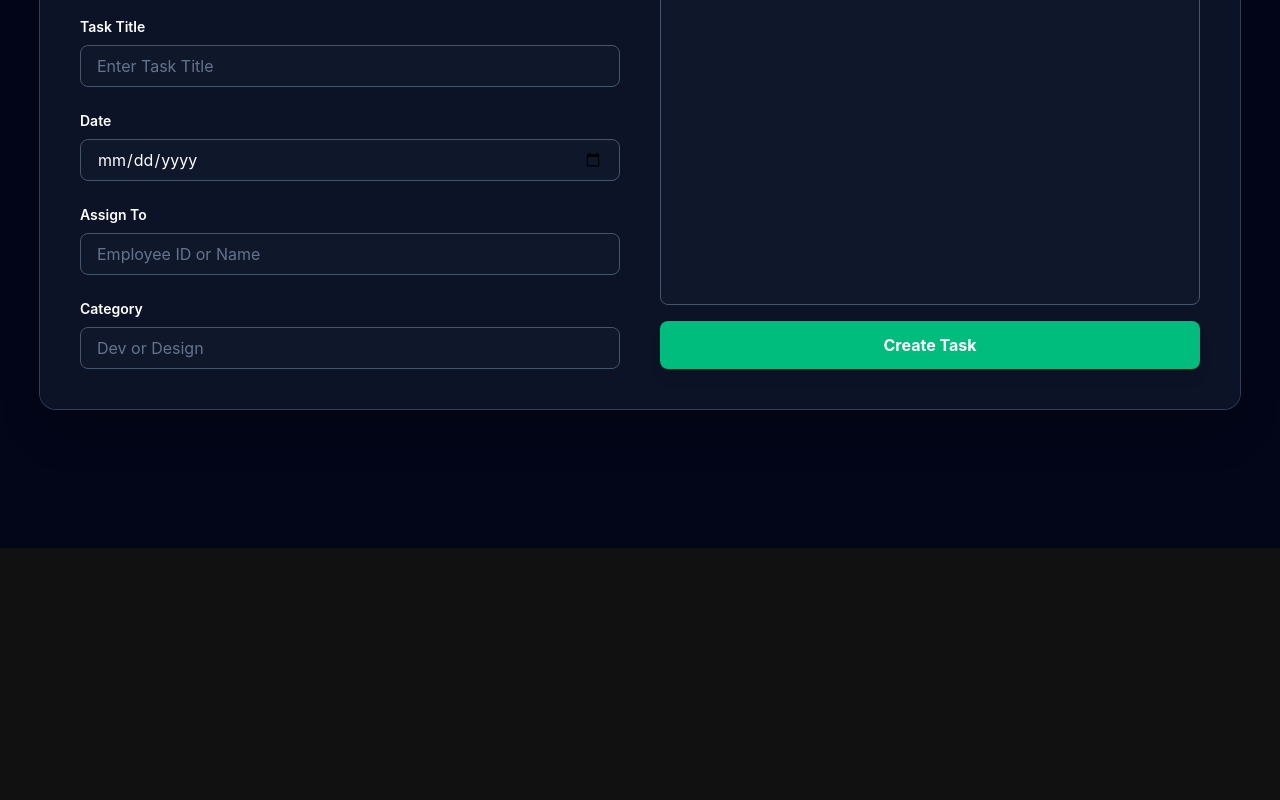
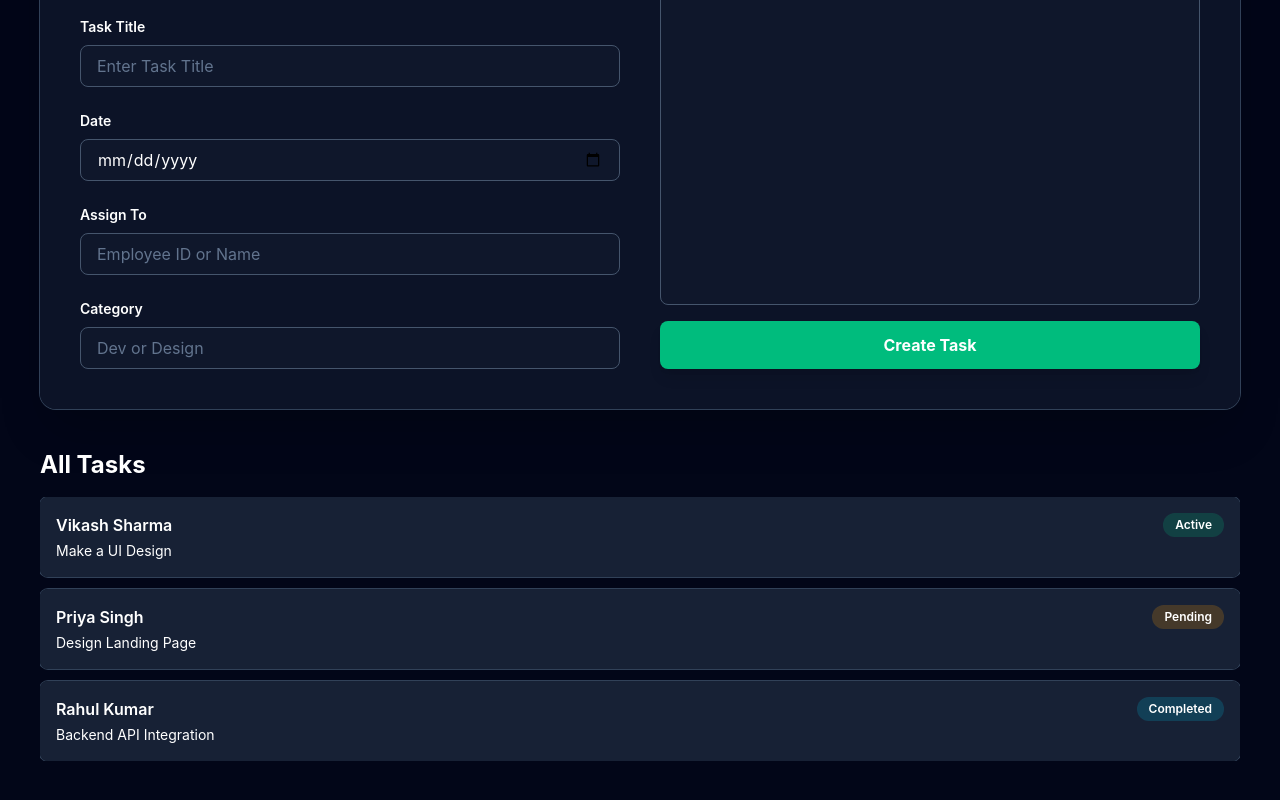
Before and after one commit to Vikash-Sharma-45/Employee-Management-System, a React (Vite) app: page / in a window 1280 px wide. Shown: the part 252-1052 px from the top of the page. Before the commit the page ends 800 px from the top, so only its background shows below. Built offline with nearby package versions, Linux system fonts and the light colour scheme.

Commit message:
Admin Pannel UI Completed

```diff
--- a/src/components/Dashboard/AdminDashboard.jsx
+++ b/src/components/Dashboard/AdminDashboard.jsx
@@ -1,6 +1,7 @@
 import React from 'react'
 import Header from '../ohters/Header'
 import CreateTask from '../ohters/CreateTask'
+import AllTask from '../ohters/AllTask'
 
 const AdminDashboard = () => {
   return (
@@ -8,6 +9,7 @@ const AdminDashboard = () => {
       <Header />
 
       <CreateTask />
+      <AllTask />
     </div>
   )
 }
--- /dev/null
+++ b/src/components/ohters/AllTask.jsx
@@ -0,0 +1,37 @@
+import React from 'react'
+
+const AllTask = () => {
+  return (
+    <div className='mt-10 space-y-4'>
+      <h2 className='text-2xl font-bold text-slate-100'>All Tasks</h2>
+
+      <div className='space-y-3 max-h-96 overflow-y-auto'>
+        <div className='flex items-start gap-4 rounded-lg bg-slate-800/80 p-4 ring-1 ring-slate-700 hover:bg-slate-800 transition'>
+          <div className='flex-1'>
+            <h3 className='font-semibold text-slate-100'>Vikash Sharma</h3>
+            <p className='text-sm text-slate-400 mt-1'>Make a UI Design</p>
+          </div>
+          <span className='px-3 py-1 rounded-full bg-emerald-500/20 text-emerald-300 text-xs font-semibold whitespace-nowrap'>Active</span>
+        </div>
+
+        <div className='flex items-start gap-4 rounded-lg bg-slate-800/80 p-4 ring-1 ring-slate-700 hover:bg-slate-800 transition'>
+          <div className='flex-1'>
+            <h3 className='font-semibold text-slate-100'>Priya Singh</h3>
+            <p className='text-sm text-slate-400 mt-1'>Design Landing Page</p>
+          </div>
+          <span className='px-3 py-1 rounded-full bg-amber-500/20 text-amber-300 text-xs font-semibold whitespace-nowrap'>Pending</span>
+        </div>
+
+        <div className='flex items-start gap-4 rounded-lg bg-slate-800/80 p-4 ring-1 ring-slate-700 hover:bg-slate-800 transition'>
+          <div className='flex-1'>
+            <h3 className='font-semibold text-slate-100'>Rahul Kumar</h3>
+            <p className='text-sm text-slate-400 mt-1'>Backend API Integration</p>
+          </div>
+          <span className='px-3 py-1 rounded-full bg-cyan-500/20 text-cyan-300 text-xs font-semibold whitespace-nowrap'>Completed</span>
+        </div>
+      </div>
+    </div>
+  )
+}
+
+export default AllTask
```
